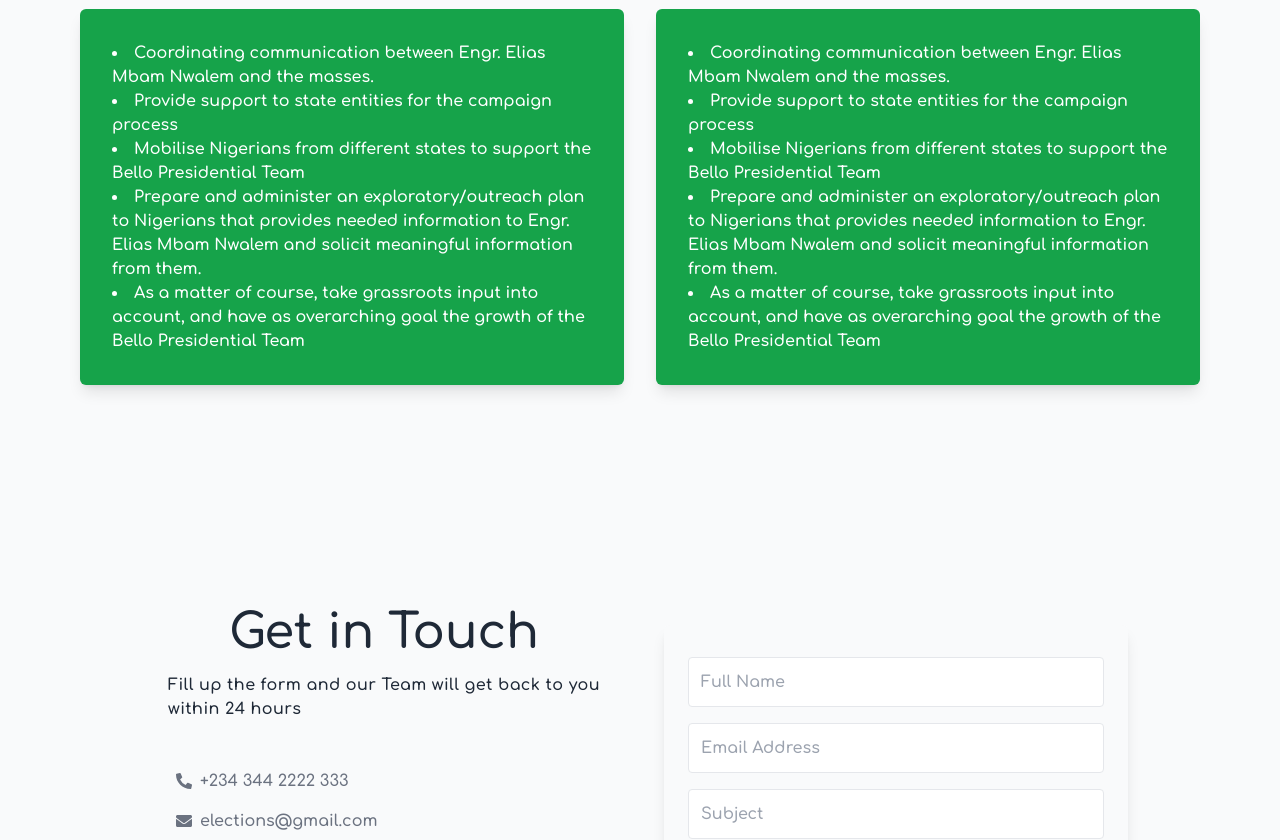
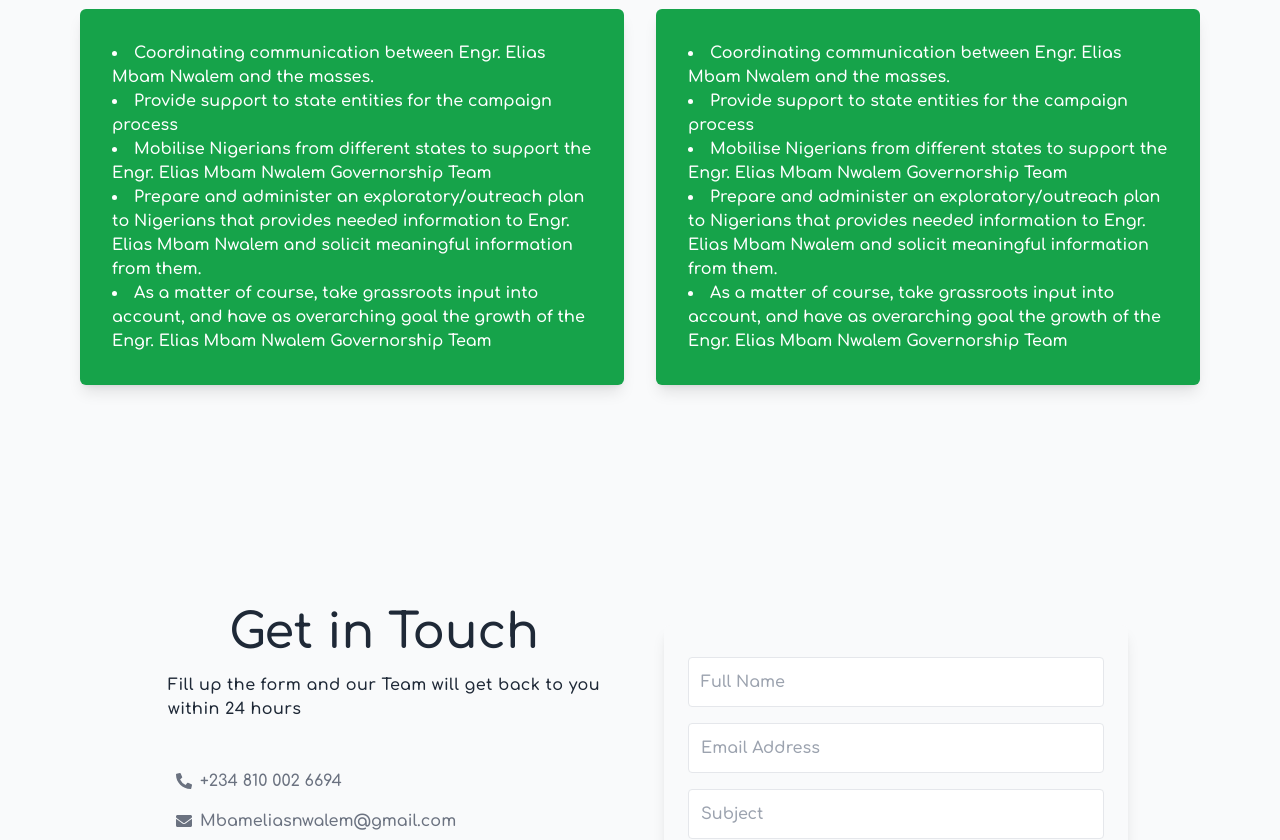
Before and after one commit to sammy-code98/elections, a Next.js app: page / in a window 1280 px wide. Shown: the part 3660-4500 px from the top of the page. Built offline with nearby package versions, Linux system fonts and the light colour scheme.

Commit message:
feat:update contact info

```diff
--- a/components/Contact/Contact.jsx
+++ b/components/Contact/Contact.jsx
@@ -17,13 +17,13 @@ export default function Contact() {
         </div>
         <div className="mt-12">
           <div className="flex m-4 text-gray-500">
-            <FaPhoneAlt className="mx-2 mt-1" /> +234 344 2222 333
+            <FaPhoneAlt className="mx-2 mt-1" /> +234 810 002 6694
           </div>
           <div className="flex m-4 text-gray-500">
-            <FaEnvelope className="mx-2 mt-1" /> elections@gmail.com
+            <FaEnvelope className="mx-2 mt-1" /> Mbameliasnwalem@gmail.com
           </div>
           <div className="flex m-4 text-gray-500">
-            <FaMapMarkerAlt className="mx-2 mt-1" /> No 30 wuse complex Abuja
+            <FaMapMarkerAlt className="mx-2 mt-1" /> ELYMAY Centre Mile 50
           </div>
         </div>
       </div>
--- a/components/Mission.jsx
+++ b/components/Mission.jsx
@@ -16,8 +16,8 @@ export default function Mission() {
             </li>
             <li>Provide support to state entities for the campaign process</li>
             <li>
-              Mobilise Nigerians from different states to support the Bello
-              Presidential Team
+              Mobilise Nigerians from different states to support the Engr. Elias Mbam Nwalem
+              Governorship Team
             </li>
             <li>
               Prepare and administer an exploratory/outreach plan to Nigerians
@@ -26,7 +26,8 @@ export default function Mission() {
             </li>
             <li>
               As a matter of course, take grassroots input into account, and
-              have as overarching goal the growth of the Bello Presidential Team
+              have as overarching goal the growth of the  Engr. Elias Mbam Nwalem
+              Governorship Team
             </li>
           </ul>
         </div>
@@ -37,8 +38,8 @@ export default function Mission() {
             </li>
             <li>Provide support to state entities for the campaign process</li>
             <li>
-              Mobilise Nigerians from different states to support the Bello
-              Presidential Team
+              Mobilise Nigerians from different states to support the  Engr. Elias Mbam Nwalem
+              Governorship Team
             </li>
             <li>
               Prepare and administer an exploratory/outreach plan to Nigerians
@@ -47,7 +48,8 @@ export default function Mission() {
             </li>
             <li>
               As a matter of course, take grassroots input into account, and
-              have as overarching goal the growth of the Bello Presidential Team
+              have as overarching goal the growth of the  Engr. Elias Mbam Nwalem
+              Governorship Team
             </li>
           </ul>
         </div>
```
